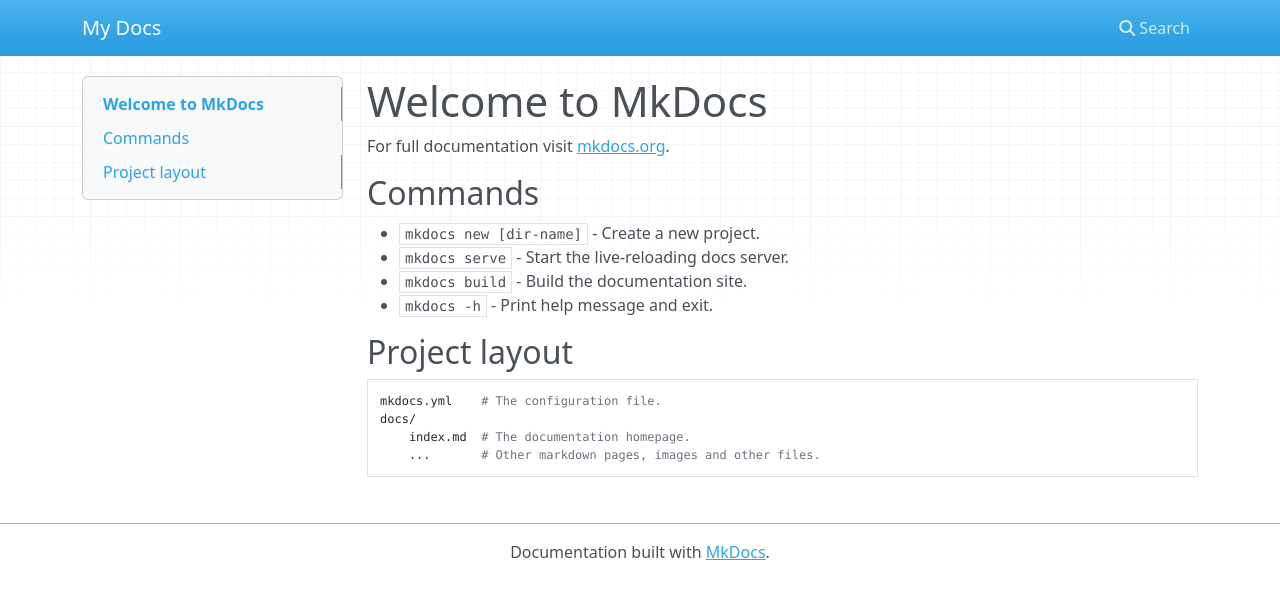
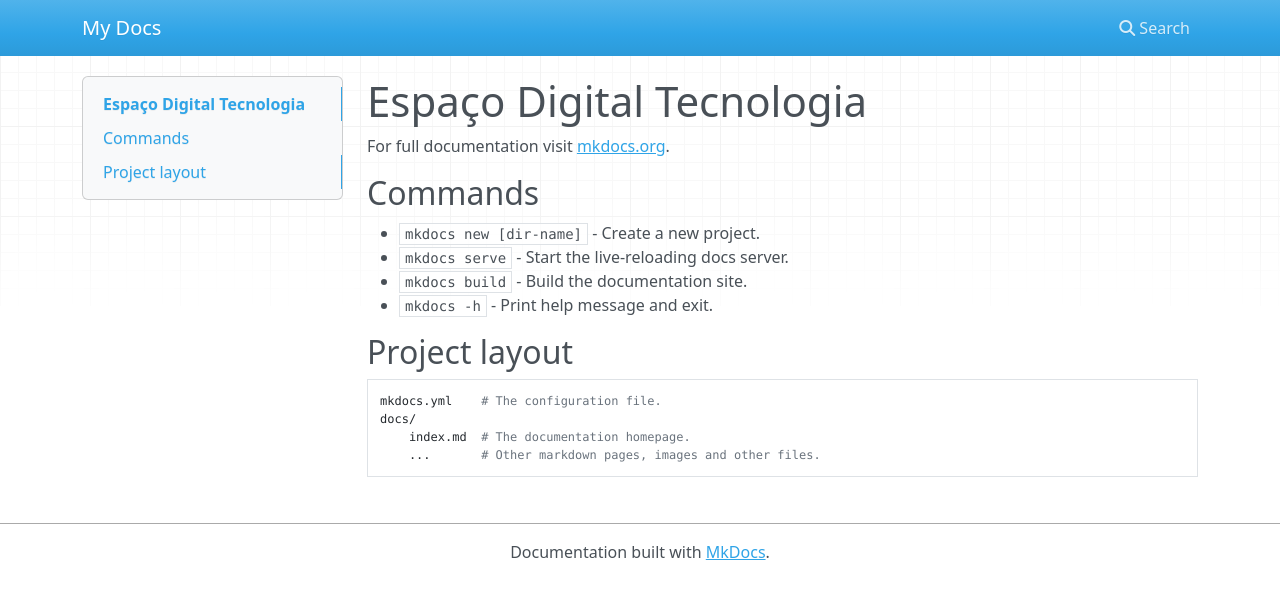
Before and after one commit to cmvaz/espacodigital, an MkDocs documentation site: the page built from docs/index.md, in a window 1280 px wide. Shown: the top 599 px of the page. Built offline with MkDocs 1.6.1, drawn with Linux system fonts in a browser that asks for light colours; nearby versions of some CDN libraries.

Commit message:
alteraçao de titulo

```diff
--- a/docs/index.md
+++ b/docs/index.md
@@ -1,4 +1,4 @@
-# Welcome to MkDocs
+# Espaço Digital Tecnologia
 
 For full documentation visit [mkdocs.org](https://www.mkdocs.org).
 
```
